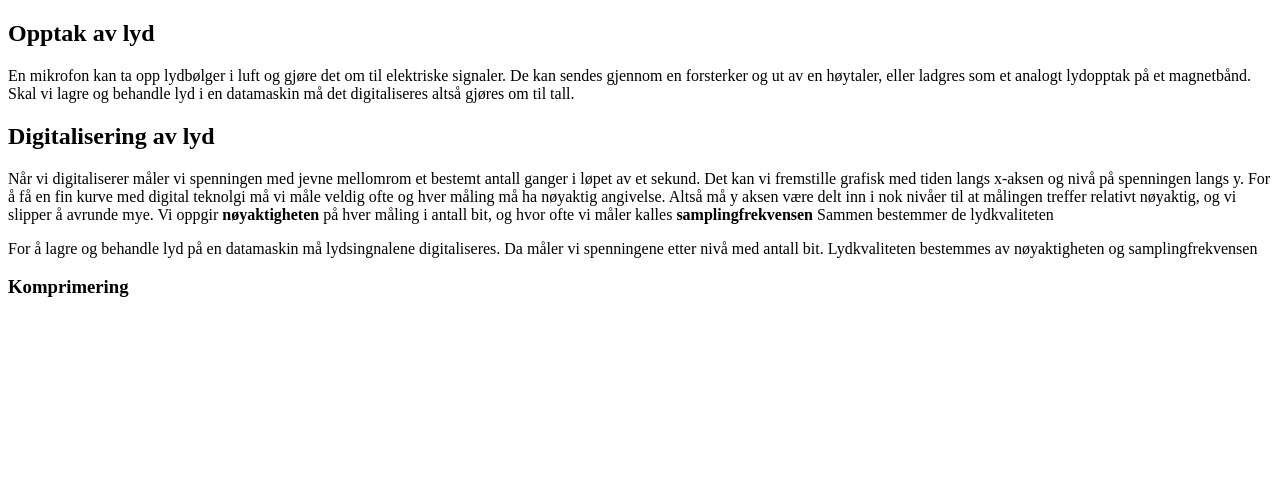
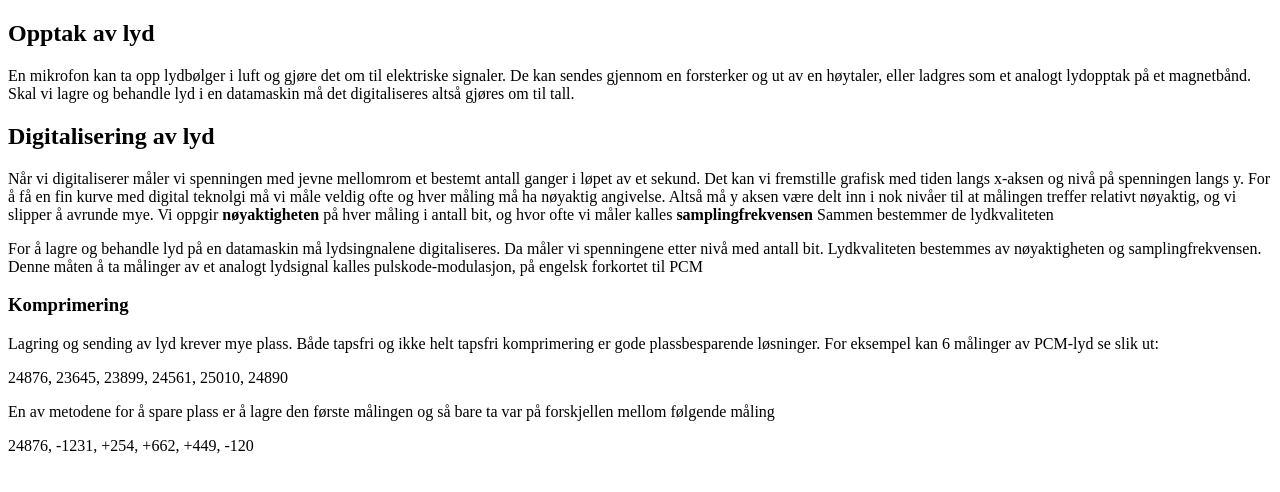
Before and after one commit to kabergem-wq/IT1-teori, a plain HTML site: page digitale-lydopptak.html in a window 1280 px wide. Drawn offline with Linux system fonts and the light colour scheme.

Commit message:
Update digitale-lydopptak.html

```diff
--- a/digitale-lydopptak.html
+++ b/digitale-lydopptak.html
@@ -14,10 +14,16 @@
         <div class="graf-container glatt"></div>
         <div class="graf-container hakkete"></div>
     </div>
-    <p id="oppsumering">For å lagre og behandle lyd på en datamaskin må lydsingnalene digitaliseres. Da måler vi spenningene etter nivå med antall bit. Lydkvaliteten bestemmes av nøyaktigheten og samplingfrekvensen </p>
+    <p id="oppsumering">For å lagre og behandle lyd på en datamaskin må lydsingnalene digitaliseres. Da måler vi spenningene etter nivå med antall bit. Lydkvaliteten bestemmes av nøyaktigheten og samplingfrekvensen. Denne måten å ta målinger av et analogt lydsignal kalles pulskode-modulasjon, på engelsk forkortet til PCM</p>
 
     <h3>Komprimering</h3>
+    <p>Lagring og sending av lyd krever mye plass. Både tapsfri og ikke helt tapsfri komprimering er gode plassbesparende løsninger. For eksempel kan 6 målinger av PCM-lyd se slik ut: </p>
+    <p class="tall-eksempel"> 24876, 23645, 23899, 24561, 25010, 24890 </p>
+    <p>En av metodene for å spare plass er å lagre den første målingen og så bare ta var på forskjellen mellom følgende måling</p>
+    <p class="tall-eksempel"> 24876, -1231, +254, +662, +449, -120 </p>
+
     <p></p>
+
 
 
 
```
